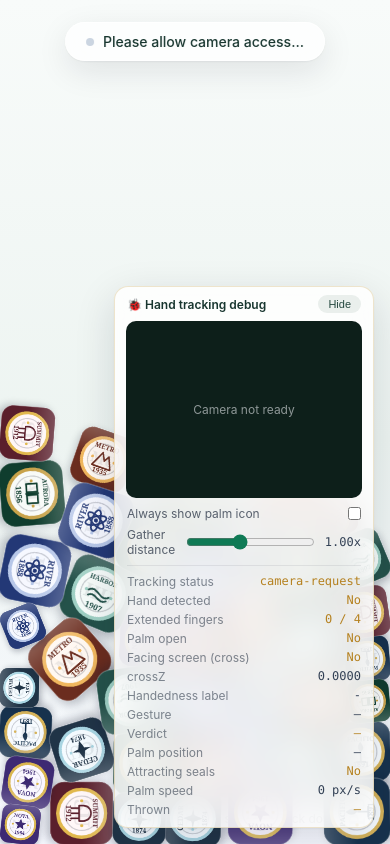
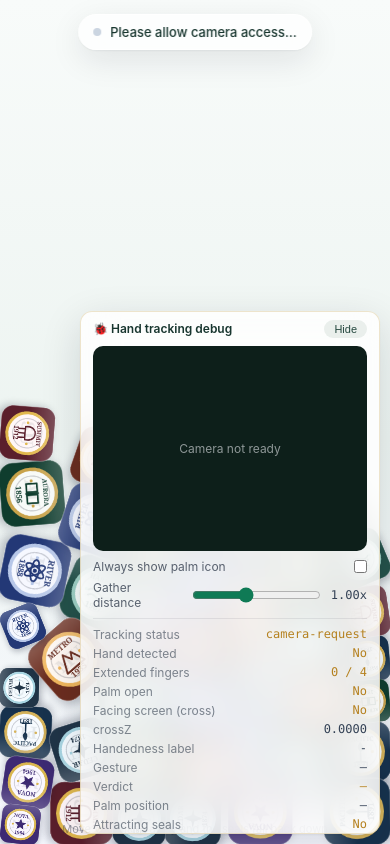
Before and after one commit to zhouhaoyiu/iconHands, a React (Vite) app: page / in a window 390 px wide. Built offline with nearby package versions, Linux system fonts and the light colour scheme; no server answers.

Commit message:
Polish palm UI and burst feedback

```diff
--- a/src/App.tsx
+++ b/src/App.tsx
@@ -29,6 +29,8 @@ export default function App() {
     facing: false,
     fist: false,
     flung: false,
+    x: 0.5,
+    y: 0.5,
   });
 
   useEffect(() => {
@@ -43,11 +45,20 @@ export default function App() {
         prev.detected === p.detected &&
         prev.facing === p.facing &&
         prev.fist === p.fist &&
-        prev.flung === flung
+        prev.flung === flung &&
+        Math.abs(prev.x - p.x) < 0.01 &&
+        Math.abs(prev.y - p.y) < 0.01
           ? prev
-          : { detected: p.detected, facing: p.facing, fist: p.fist, flung }
+          : {
+              detected: p.detected,
+              facing: p.facing,
+              fist: p.fist,
+              flung,
+              x: p.x,
+              y: p.y,
+            }
       );
-    }, 250);
+    }, 100);
     return () => clearInterval(timer);
   }, [palmRef]);
 
@@ -104,6 +115,7 @@ export default function App() {
           (palmUi.detected || showIndicator ? " show" : "") +
           (palmUi.facing || palmUi.fist ? " active" : "")
         }
+        style={{ left: `${palmUi.x * 100}%`, top: `${palmUi.y * 100}%` }}
         aria-hidden
       >
         <svg
--- a/src/PhysicsScene.tsx
+++ b/src/PhysicsScene.tsx
@@ -24,6 +24,16 @@ interface IconBody {
   orbitRadius: number;
   orbitAngle: number;
   orbitSpeed: number;
+}
+
+interface Spark {
+  x: number;
+  y: number;
+  vx: number;
+  vy: number;
+  life: number;
+  size: number;
+  color: string;
 }
 
 export interface SceneDebugState {
@@ -74,6 +84,23 @@ function burstIcons(
       y: dy * speed * jitter + dx * speed * 0.28 * tangent + pushY - speed * 0.25,
     });
     Matter.Body.setAngularVelocity(body, (Math.random() - 0.5) * 0.95);
+  }
+}
+
+function spawnSparks(sparks: Spark[], x: number, y: number) {
+  const colors = ["#d8ae45", "#f7df8c", "#ffffff", "#0f7a55"];
+  for (let i = 0; i < 70; i++) {
+    const angle = Math.random() * Math.PI * 2;
+    const speed = 7 + Math.random() * 18;
+    sparks.push({
+      x,
+      y,
+      vx: Math.cos(angle) * speed,
+      vy: Math.sin(angle) * speed - 4,
+      life: 0.45 + Math.random() * 0.45,
+      size: 2 + Math.random() * 3,
+      color: colors[i % colors.length],
+    });
   }
 }
 
@@ -196,6 +223,7 @@ export default function PhysicsScene({
     let startupCooldown = forcedAttract ? 0 : 2.5; // 开场冷却（秒）：让初始的图标雨自然落完
     let accMs = 0; // 固定步长物理的时间累加器（与屏幕刷新率解耦）
     const target = { x: w / 2, y: h * 0.45 }; // 平滑后的聚集点
+    const sparks: Spark[] = [];
     let rafId = 0;
     let lastTime = performance.now();
 
@@ -248,6 +276,7 @@ export default function PhysicsScene({
           dirX * throwV,
           dirY * throwV
         );
+        spawnSparks(sparks, target.x, target.y);
         flingCooldown = 1.2;
         releaseCooldown = 0.2;
         attracting = false;
@@ -303,6 +332,14 @@ export default function PhysicsScene({
       accMs = Math.min(accMs + dtSec * 1000, STEP_MS * 3); // 防积压
       while (accMs >= STEP_MS - 0.01) {
         accMs -= STEP_MS;
+        for (let i = sparks.length - 1; i >= 0; i--) {
+          const spark = sparks[i];
+          spark.x += spark.vx;
+          spark.y += spark.vy;
+          spark.vy += 0.24;
+          spark.life -= SUB;
+          if (spark.life <= 0) sparks.splice(i, 1);
+        }
         for (const icon of icons) {
           const { body } = icon;
           body.frictionAir = attracting ? 0.05 + 0.04 * squeeze : 0.012;
@@ -369,6 +406,15 @@ export default function PhysicsScene({
         );
         ctx.restore();
       }
+      for (const spark of sparks) {
+        ctx.save();
+        ctx.globalAlpha = Math.max(0, Math.min(1, spark.life * 2.2));
+        ctx.fillStyle = spark.color;
+        ctx.beginPath();
+        ctx.arc(spark.x, spark.y, spark.size, 0, Math.PI * 2);
+        ctx.fill();
+        ctx.restore();
+      }
     };
     const loop = (now: number) => {
       rafId = requestAnimationFrame(loop);
--- a/src/styles.css
+++ b/src/styles.css
@@ -54,8 +54,15 @@ body {
   font-weight: 500;
   color: #18362f;
   white-space: nowrap;
+  max-width: calc(100vw - 32px);
   pointer-events: none;
   transition: opacity 0.3s ease;
+  z-index: 6;
+}
+
+.hud span:last-child {
+  overflow: hidden;
+  text-overflow: ellipsis;
 }
 
 .hud .dot {
@@ -80,9 +87,9 @@ body {
   position: fixed;
   top: 50%;
   left: 50%;
-  width: 108px;
-  height: 108px;
-  transform: translate(-50%, -50%) scale(0.7);
+  width: 86px;
+  height: 86px;
+  transform: translate(-50%, -50%) scale(0.75);
   display: flex;
   align-items: center;
   justify-content: center;
@@ -92,13 +99,25 @@ body {
   transition:
     opacity 0.25s ease,
     transform 0.25s cubic-bezier(0.34, 1.56, 0.64, 1),
+    left 0.1s linear,
+    top 0.1s linear,
     color 0.25s ease;
-  z-index: 0; /* 在图标底层 */
+  z-index: 4;
+}
+
+.palm-indicator::before {
+  position: absolute;
+  inset: 6px;
+  content: "";
+  border: 1px solid currentColor;
+  border-radius: 50%;
+  opacity: 0.28;
 }
 
 .palm-indicator svg {
-  width: 76px;
-  height: 76px;
+  width: 54px;
+  height: 54px;
+  filter: drop-shadow(0 6px 14px rgba(15, 61, 46, 0.16));
 }
 
 .palm-indicator.show {
@@ -116,8 +135,9 @@ body {
   right: 16px;
   bottom: 16px;
   width: 260px;
+  max-height: calc(100dvh - 32px);
   border-radius: 14px;
-  overflow: hidden;
+  overflow: auto;
   background: rgba(255, 255, 255, 0.82);
   backdrop-filter: blur(18px);
   -webkit-backdrop-filter: blur(18px);
@@ -128,6 +148,10 @@ body {
   color: #18362f;
   font-size: 12px;
   z-index: 10;
+}
+
+.debug-panel::-webkit-scrollbar {
+  width: 0;
 }
 
 .debug-header {
@@ -269,4 +293,45 @@ body {
   color: rgba(30, 41, 59, 0.42);
   pointer-events: none;
   white-space: nowrap;
+  max-width: calc(100vw - 32px);
+  overflow: hidden;
+  text-overflow: ellipsis;
+  z-index: 5;
 }
+
+@media (max-width: 640px) {
+  .hud {
+    top: 14px;
+    padding: 9px 14px;
+    font-size: 13px;
+  }
+
+  .palm-indicator {
+    width: 70px;
+    height: 70px;
+  }
+
+  .palm-indicator svg {
+    width: 44px;
+    height: 44px;
+  }
+
+  .debug-panel {
+    right: 10px;
+    bottom: 10px;
+    width: min(300px, calc(100vw - 20px));
+    max-height: 62dvh;
+    border-radius: 12px;
+  }
+
+  .debug-video {
+    width: calc(100% - 24px);
+    height: auto;
+    aspect-ratio: 4 / 3;
+  }
+
+  .hint {
+    bottom: 8px;
+    font-size: 11px;
+  }
+}
```
